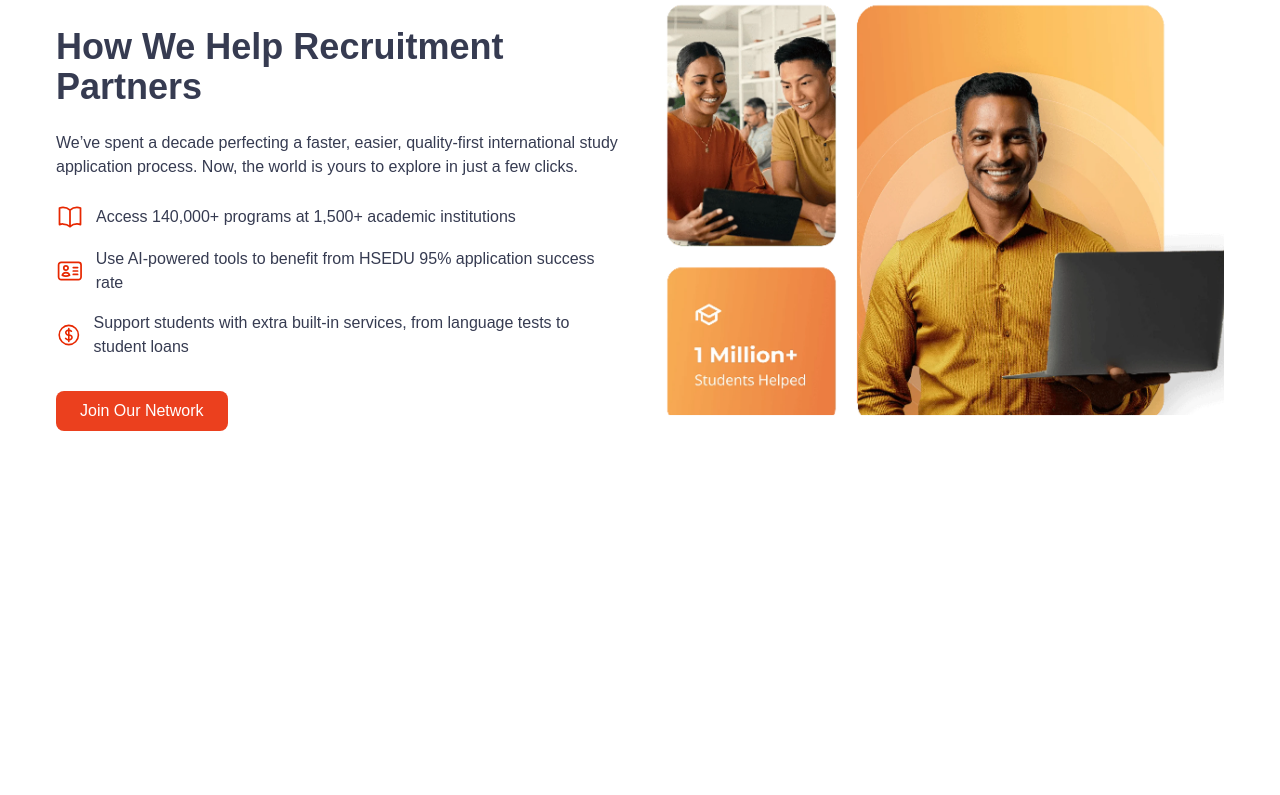
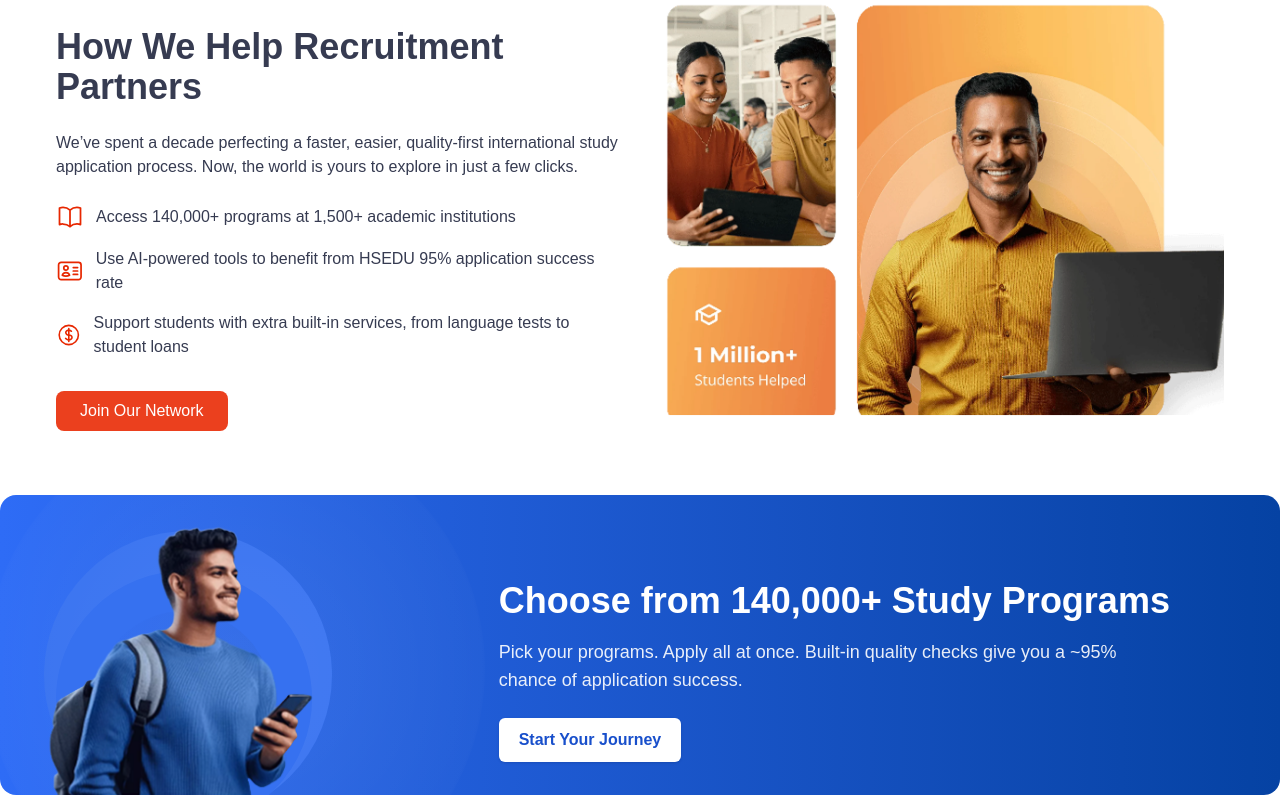
Before and after one commit to Nahidahmmed/SGE-HSEDU, a Next.js app: page / in a window 1280 px wide. Shown: the part 6698-7493 px from the top of the page. Before the commit the page ends 7193 px from the top, so only its background shows below. Built offline with nearby package versions, Linux system fonts and the light colour scheme.

Commit message:
programs section is good to go

```diff
--- /dev/null
+++ b/app/Components/Programs.jsx
@@ -0,0 +1,70 @@
+// components/Programs.jsx
+import Image from "next/image";
+
+export default function Programs({
+  imageSrc = "/assets/boy.png",
+  imageAlt = "Student",
+  title = "Choose from 140,000+ Study Programs",
+  subtitle = "Pick your programs. Apply all at once. Built-in quality checks give you a ~95% chance of application success.",
+  ctaLabel = "Start Your Journey",
+  ctaHref = "#",
+  showCTA = true,
+}) {
+  return (
+    <section className="w-full lg:p-0 md:p-0 p-4">
+      <div className="relative overflow-hidden rounded-2xl bg-gradient-to-r from-[#2E6CF6] to-[#0542a3] lg:h-[300px]">
+        <div className="relative mx-auto max-w-7xl px-4 sm:px-6 py-6 sm:py-8 lg:px-6 lg:py-6">
+          <div className="flex flex-col items-center gap-6 sm:gap-8 lg:flex-row">
+
+            {/* IMAGE — hidden on mobile */}
+            <div className="hidden lg:flex relative w-full lg:w-[44%] justify-center lg:justify-start">
+              {/* Concentric circle behind character */}
+              <div
+                className="absolute left-1/2 top-1/2 -translate-x-1/2 -translate-y-1/2 h-[500px] w-[500px] opacity-30"
+                style={{
+                  background:
+                    "radial-gradient(circle, rgba(255,255,255,0.25) 0%, rgba(255,255,255,0.15) 40%, rgba(255,255,255,0.06) 70%, rgba(255,255,255,0) 72%)",
+                  borderRadius: "9999px",
+                }}
+              />
+              <div className="w-72 h-72 border-[40px] ml-5 mt-3 border-[#3671f0] rounded-full">
+                <div className="w-64 h-64 border-[40px] border-[#3671f0] rounded-full relative right-7" />
+              </div>
+               <Image
+                src={imageSrc}
+                alt={imageAlt}
+                width={520}
+                height={520}
+                className="h-[280px] w-auto object-contain absolute z-10"
+                priority
+              />
+            </div>
+
+            {/* TEXT AREA */}
+            <div className="w-full lg:w-[80%] text-white text-left relative z-10 p-5">
+              <h2 className="text-2xl md:text-3xl lg:text-4xl font-extrabold leading-snug">
+                {title}
+              </h2>
+
+              <p className="mt-3 text-sm md:text-base lg:text-lg/7 text-white/90 max-w-2xl mx-auto lg:mx-0">
+                {subtitle}
+              </p>
+
+              {showCTA && (
+                <div className="mt-6">
+                  <a
+                    href={ctaHref}
+                    className="inline-block rounded-md bg-white px-5 py-2.5 text-[#184FCB] font-semibold shadow-sm hover:bg-gray-100 transition"
+                  >
+                    {ctaLabel}
+                  </a>
+                </div>
+              )}
+            </div>
+
+          </div>
+        </div>
+      </div>
+    </section>
+  );
+}
--- a/app/page.js
+++ b/app/page.js
@@ -3,6 +3,7 @@ import Banner from "./Components/Banner";
 import ChannelPartners from "./Components/ChannelPartners";
 import Navbar from "./Components/Navbar";
 import Partners from "./Components/Partners";
+import Programs from "./Components/Programs";
 import Review from "./Components/Review";
 import SearcheForm from "./Components/SearcheForm";
 import StudyAbroad from "./Components/StudyAbroad";
@@ -25,6 +26,7 @@ export default function Home() {
       <Review />
       <Partners />
       <ChannelPartners />
+      <Programs />
     </div>
   );
 }
```
